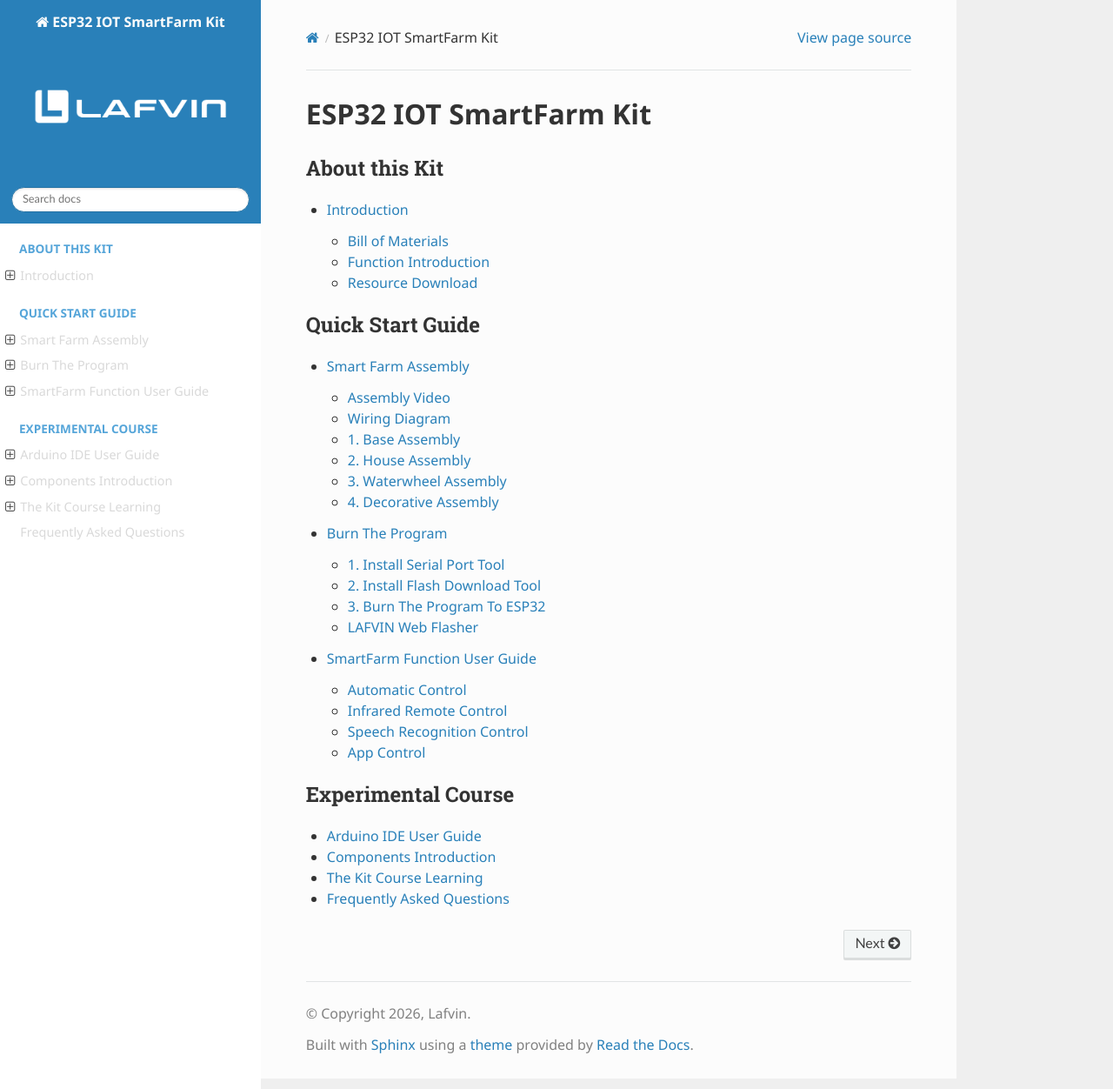
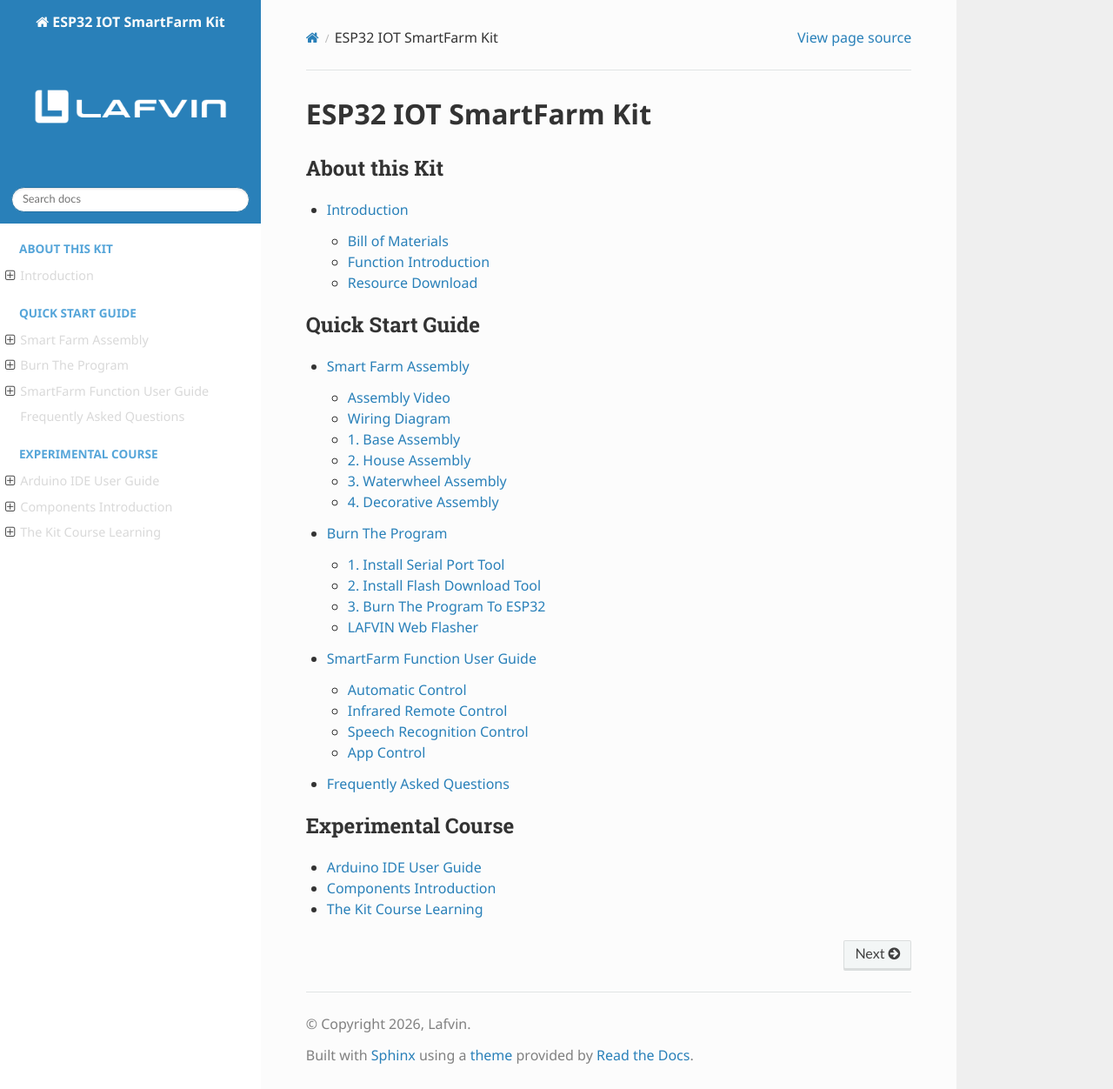
Before and after one commit to lafvintech/LAFVIN_ESP32_IOT_SmartFarm_Kit, a Sphinx documentation site: the page built from docs/source/index.rst, in a window 1280 px wide and 1252 px high. Shown: the whole window at 87% size. Built offline with Sphinx 7.4.7 and the Read the Docs theme 3.1.0, drawn with Linux system fonts in a browser that asks for light colours; part of the change alters nothing that is shown.

```diff
--- a/docs/source/index.rst
+++ b/docs/source/index.rst
@@ -14,7 +14,7 @@ ESP32 IOT SmartFarm Kit
    2.Assembly
    3.FlashTool
    4.AppUse
-
+   7.FAQ
 
 .. toctree::
    :maxdepth: 1
@@ -23,4 +23,3 @@ ESP32 IOT SmartFarm Kit
    5.Arduino
    8.Components
    6.Course
-   7.FAQ
```
